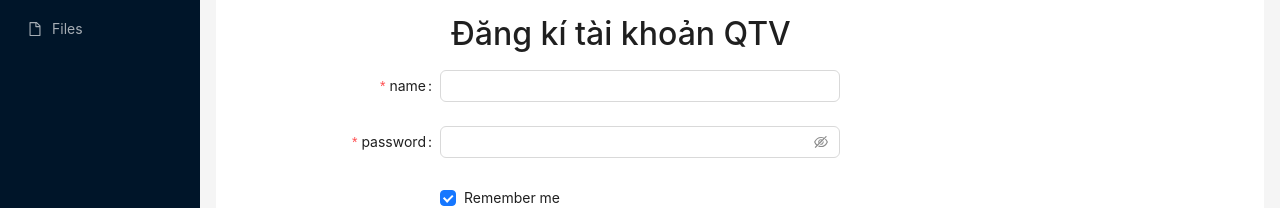
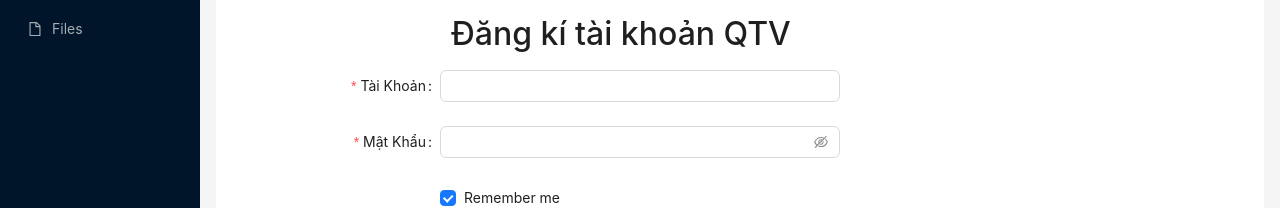
Before and after one commit to yuohta819/webshopacc, a React (Vite) app in the folder frontend/: page /admin/createqtv in a window 1280 px wide. Shown: the part 205-413 px from the top of the page. Built offline with nearby package versions, Linux system fonts and the light colour scheme; sample sign-in values are in the browser's storage; what antd-style would draw is missing.

Commit message:
Update createQTV.jsx

```diff
--- a/frontend/layout/admin/createQTV.jsx
+++ b/frontend/layout/admin/createQTV.jsx
@@ -91,7 +91,7 @@ function CreateQTV() {
                 marginLeft: 211
             }}>Đăng kí tài khoản QTV</h2>
                 <Form.Item
-                    label="name"
+                    label="Tài Khoản"
                     name="name"
                     rules={[
                         {
@@ -108,7 +108,7 @@ function CreateQTV() {
                 </Form.Item>
 
                 <Form.Item
-                    label="password"
+                    label="Mật Khẩu"
                     name="password"
                     rules={[
                         {
```
